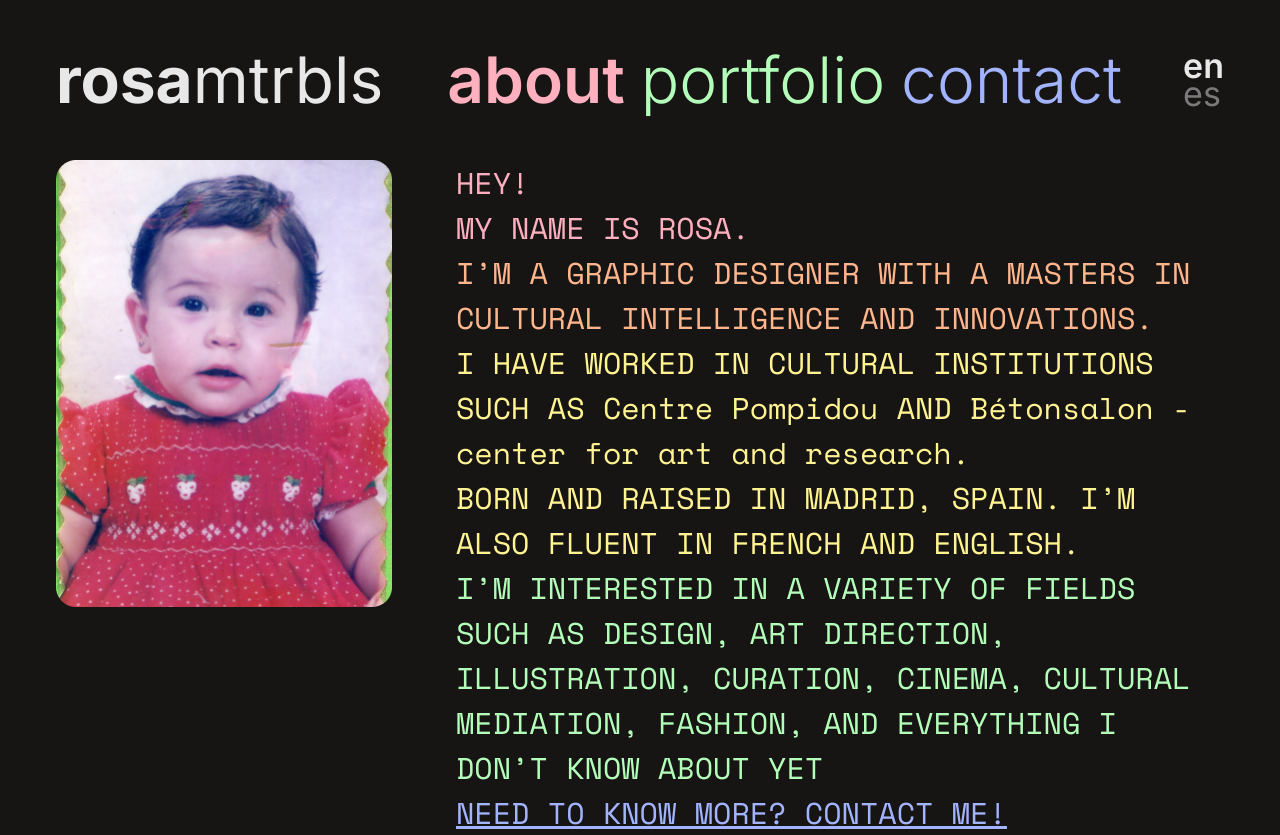
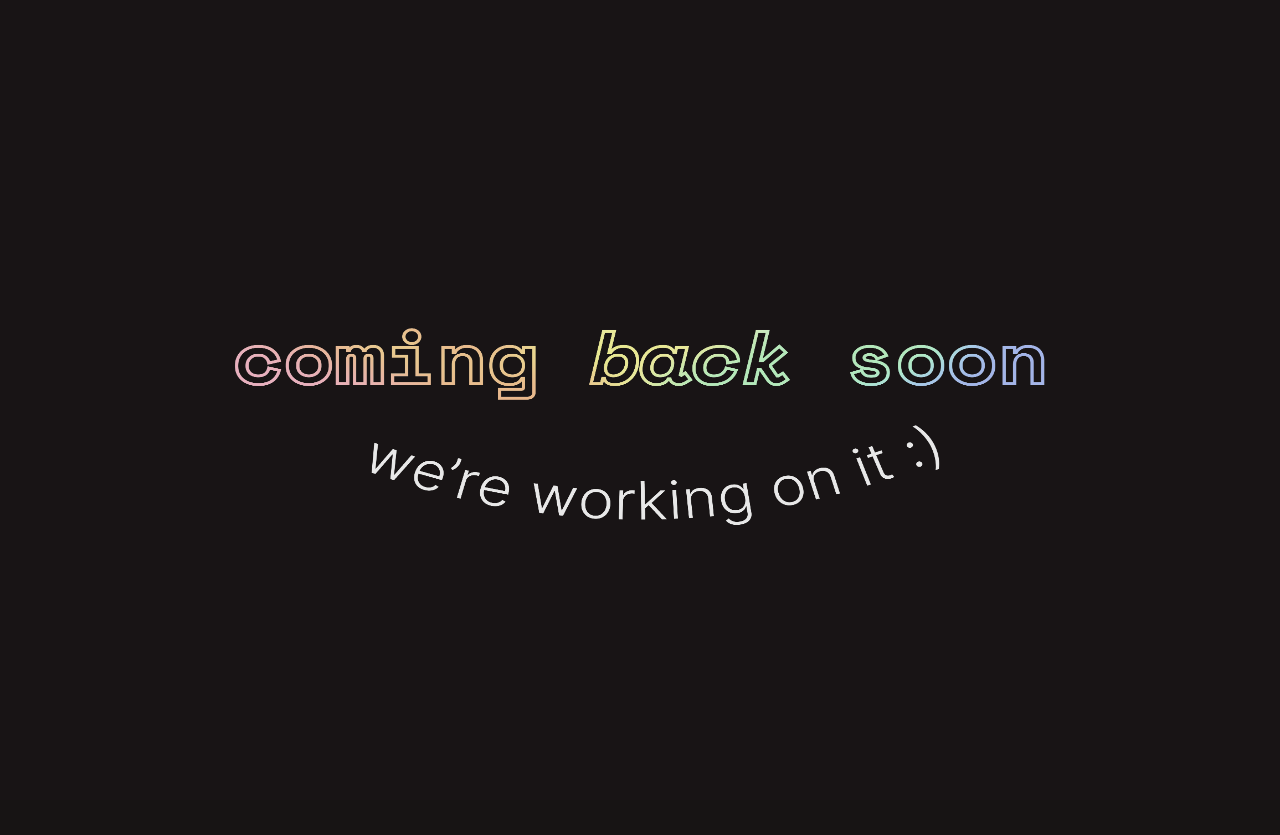
Before and after one commit to sabamamasakhlisi/rmr, a Next.js app in the folder rmr-app/: page /en/about in a window 1280 px wide. After the commit the page ends 800 px from the top, so only its background shows below. Built offline with nearby package versions, Linux system fonts and the light colour scheme.

Commit message:
comming soon page

```diff
--- a/rmr-app/src/app/[locale]/about/page.tsx
+++ b/rmr-app/src/app/[locale]/about/page.tsx
@@ -28,6 +28,7 @@ export default function About() {
           width={336}
           height={448}
           quality={100}
+          priority={true}
         />
         <div className={styles.about}>
           <p className="txt-pn">
--- a/rmr-app/src/app/[locale]/layout.tsx
+++ b/rmr-app/src/app/[locale]/layout.tsx
@@ -1,8 +1,9 @@
 import type { Metadata } from "next";
-import { Inter, Space_Mono } from "next/font/google";
+import { Inter } from "next/font/google";
 import "../../globals.css";
 import Header from "./header";
 import { useLocale } from "next-intl";
+import Image from "next/image";
 
 const inter = Inter({ subsets: ["latin"] });
 
@@ -25,8 +26,17 @@ export default function RootLayout({
   return (
     <html lang={locale}>
       <body className={inter.className}>
-        <Header />
-        {children}
+        {/* <Header /> */}
+        {/* {children} */}
+        <Image
+          src="/soon.png"
+          style={{ width: "100vw", height: "100vh" }}
+          alt={"soon page"}
+          width={900}
+          height={700}
+          priority={true}
+          quality={100}
+        />
       </body>
     </html>
   );
```
Also changed, not shown: rmr-app/public/soon.png (added).
